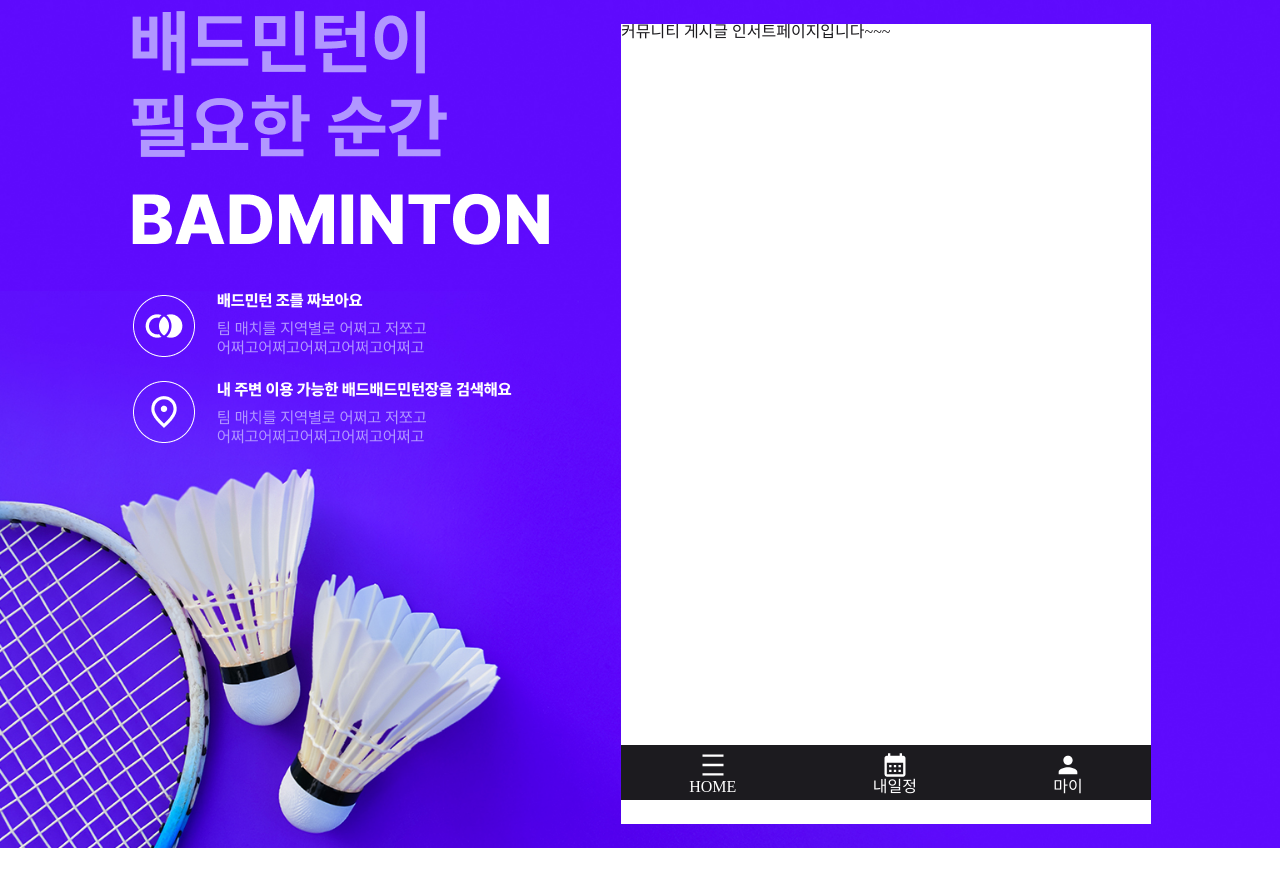
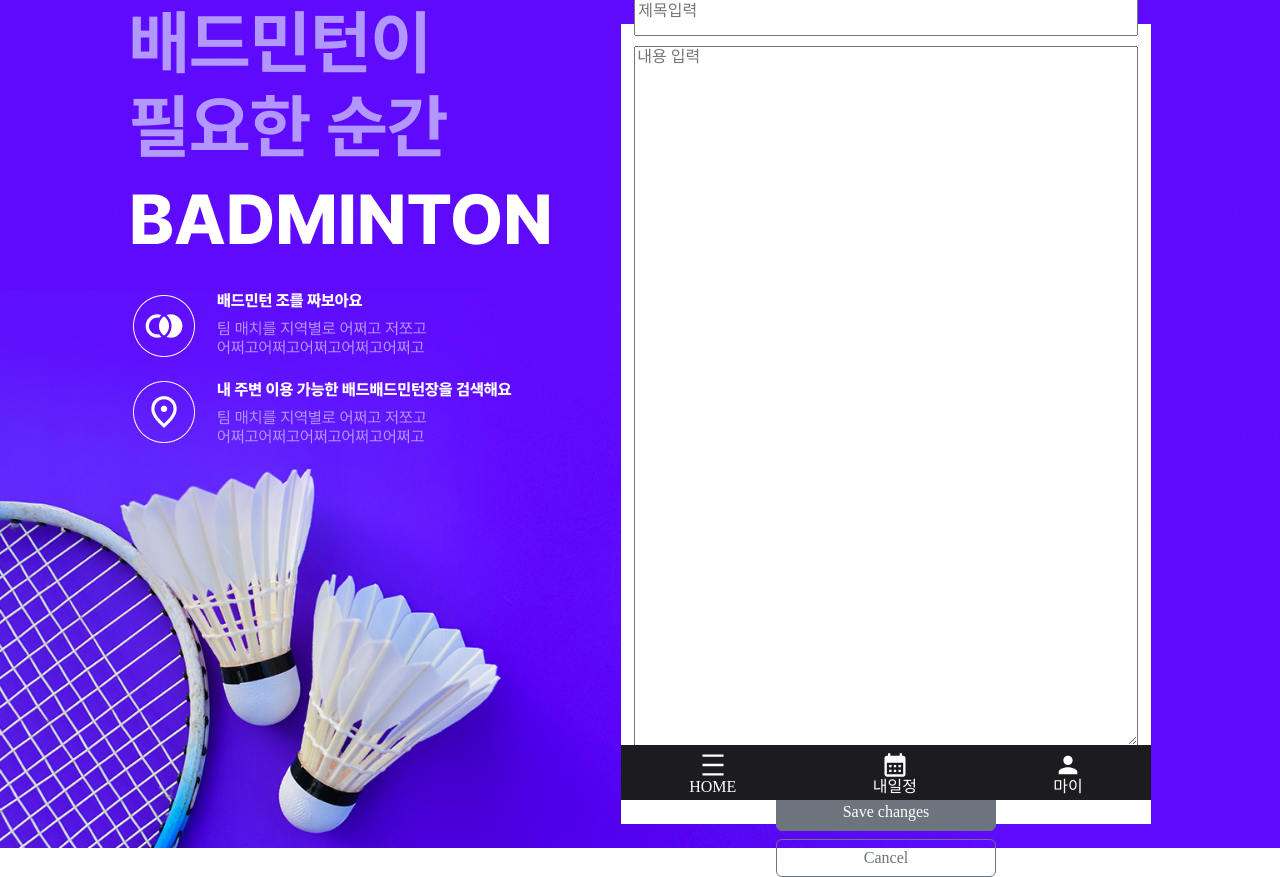
Before and after one commit to zziimm/teamstrong1000, a React (Create React App) app: page /CommunityInsert in a window 1280 px wide. Before the commit the page ends 848 px from the top, so only its background shows below. Built offline with nearby package versions, Linux system fonts and the light colour scheme.

Commit message:
커뮤니티 인서트 창 만드는 중

```diff
--- a/src/features/communityListSlice/communityListSlice.js
+++ b/src/features/communityListSlice/communityListSlice.js
@@ -25,5 +25,6 @@ export const { getAllUserCommunityList, getAllCommunityInsert } = communityListS
 
 // export const communityInsertList = state => state.communityList.communityInsert;
 export const userCommunityList = state => state.communityList.communityInsert;
+export const CommunityInsertList = state => state.communityList.communityInsert;
 
 export default communityListSlice.reducer;
--- a/src/pages/CommunityInsert.js
+++ b/src/pages/CommunityInsert.js
@@ -1,24 +1,93 @@
 import React from 'react';
+import { useState } from 'react';
+import { Button, Stack } from 'react-bootstrap';
+import { useDispatch } from 'react-redux';
+import { useNavigate } from 'react-router-dom';
 import styled from 'styled-components';
+import { getAllCommunityInsert } from '../features/communityListSlice/communityListSlice';
 
 const CommunityInsertWrapper = styled.div`
   background-color: #fff;
   width: 530px;
   height: 100vh;
-  overflow-y: scroll;
-  overflow-x: hidden;
-
-  h1 {
-    font-size: 35px;
-    font-weight: bold;
-    margin: 0 0 30px 55px;
+  display: flex;
+  justify-content: center;
+  align-items: center;
+  flex-direction: column;
+  .titleContentDiv {
+    width: 95%;
+    height: 800px;
+    display: flex;
+    flex-direction: column;
+    margin: 15px 0;
+  }
+  .title {
+    width: 100%;
+    height: 50px;
+    margin-bottom: 10px;
+  }
+  .content {
+    width: 100%;
+    height: 700px;
+    margin-bottom: 10px;
+  }
+  .imgup {
+    width: 100%;
   }
 `;
 
 function CommunityInsert(props) {
+
+  const navigate = useNavigate();
+  const dispatch = useDispatch();
+
+  const [insertTitle, setInsertTitle] = useState('');
+  const [insertContent, setInsertContent] = useState('');
+  const [insertImgUp, setInsertImgUp] = useState();
+
+  const changeTitle = (e) => setInsertTitle(e.target.value)
+  const changeContent = (e) => setInsertContent(e.target.value)
+
   return (
     <CommunityInsertWrapper>
-      커뮤니티 게시글 인서트페이지입니다~~~
+      {<div className='titleContentDiv'>
+        {<input
+          className='title'
+          type='text'
+          placeholder='제목입력'
+          value={insertTitle}
+          onChange={changeTitle}
+          />}
+        {<textarea
+          className='content'
+          placeholder='내용 입력'
+          value={insertContent}
+          onChange={changeContent}
+        />}
+        {<input
+          className='imgup'
+          type='file'
+          value={insertImgUp}
+        />}
+      </div>}
+
+      <Stack gap={2} className="col-md-5 mx-auto">
+        <Button
+          variant="secondary"
+          onClick={() => {
+            dispatch(getAllCommunityInsert({
+              insertTitle:insertTitle,
+              insertContent:insertContent
+            }))}}
+          >Save changes</Button>
+        <Button
+          variant="outline-secondary"
+          onClick={() => navigate('/community')}
+        >Cancel</Button>
+      </Stack>
+
+
+
     </CommunityInsertWrapper>
   );
 }
```
